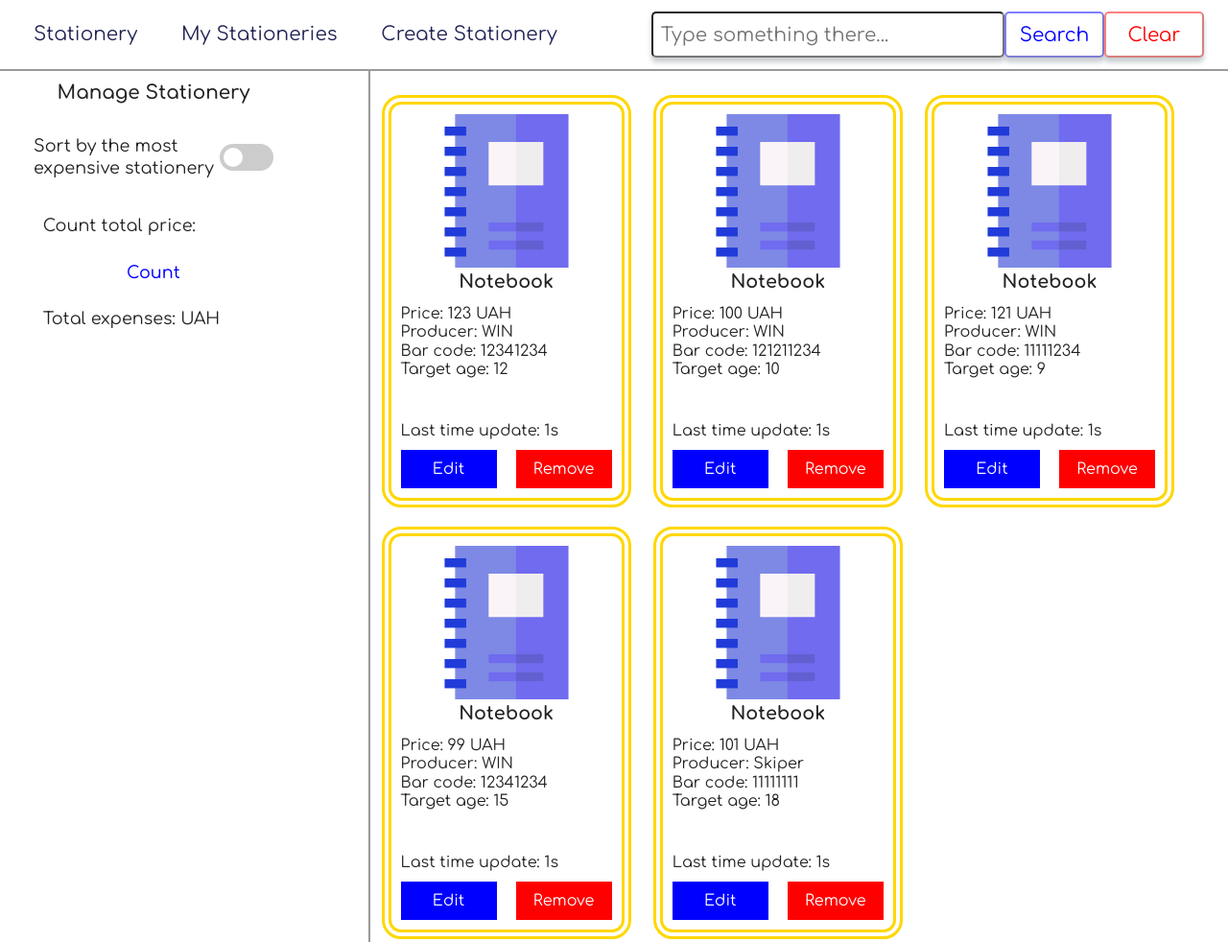
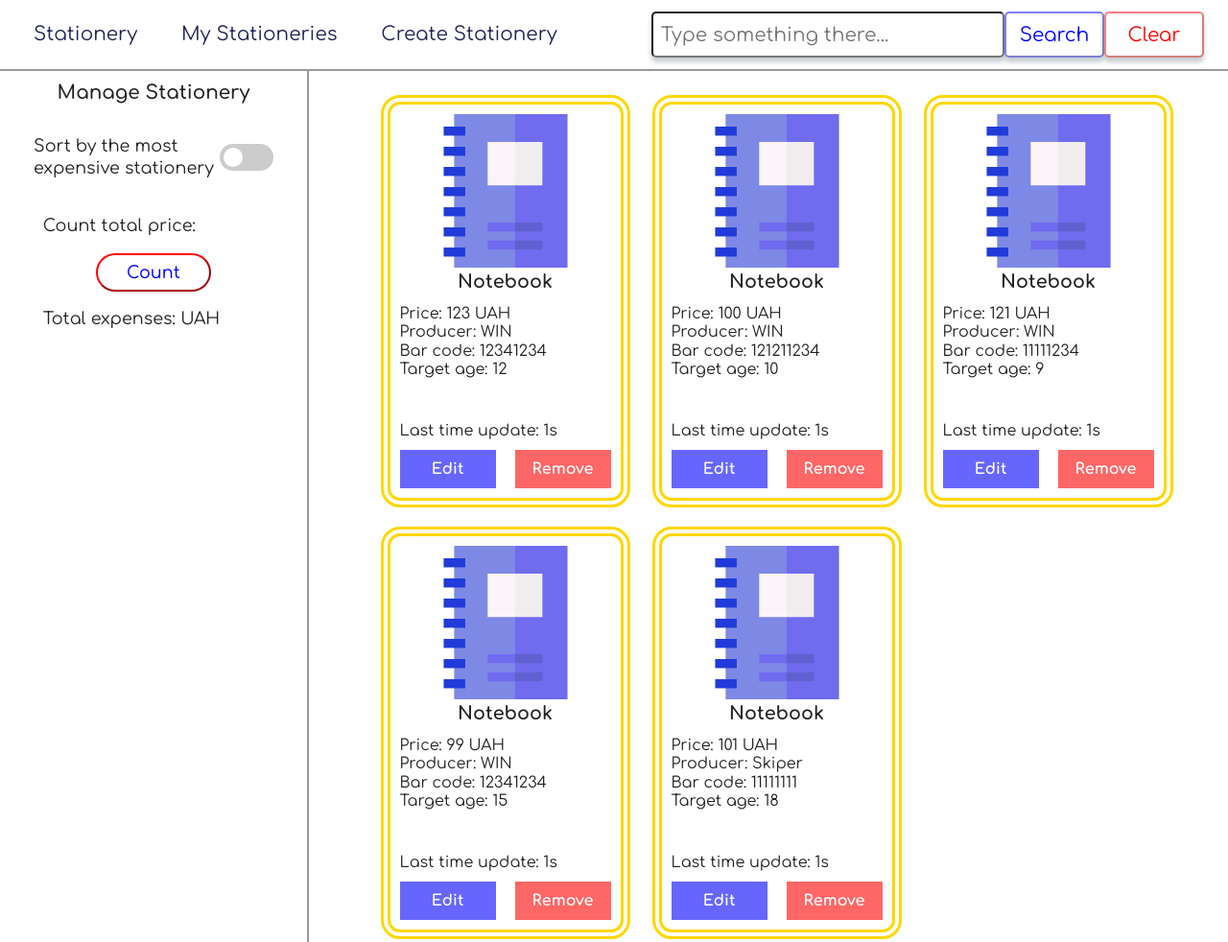
Before and after one commit to BigWave8/lab3-5, a plain HTML site: page index.html in a window 1280 px wide. Shown: the top 982 px of the page at 96% size. Drawn offline with Linux system fonts and the light colour scheme.

Commit message:
some fix

```diff
--- a/css/manager-left.css
+++ b/css/manager-left.css
@@ -2,6 +2,10 @@
     display: flex;
     flex-direction: column;
     align-items: center;
+    border-bottom: 2px solid;
+    border-right: 2px solid;
+    border-color: rgba(0, 0, 0, 0.4);
+    height: 95vw;
     width: 25vw;
     position: fixed;
     background: #FFF;
@@ -98,9 +102,8 @@ input:checked + .slider:before {
     width: 120px;
     font-weight: 500;
     color: blue;
-    background: white;
+    background: #FFF;
     border-color: red;
-    border-radius: 100px;
+    border-radius: 20px;
     margin: 20px auto;
-    border: transparent;
 }
--- a/css/manager-right.css
+++ b/css/manager-right.css
@@ -4,16 +4,14 @@
     flex-wrap: wrap;
     align-items: center;
     width: 75vw;
-    border-left: 2px solid;
-    border-color: rgba(0, 0, 0, 0.4);
     font-size: 1rem;
     line-height: 120%;
-    margin-left: 384px;
+    margin-left: 385px;
     padding-top: 74px;
 }
 
 .object{
-    margin: 10px 11.6px;
+    margin: 10px 11.5px;
     height: 400px;
     width: 240px;
     display: flex;
@@ -53,8 +51,9 @@
 .button-edit{
     height: 40px;
     width: 100px;
+    font-weight: 700;
     color: white;
-    background: rgb(0, 0, 255);
+    background: rgba(0, 0, 255, 0.6);
     margin: 10px auto;
     border: transparent;
 }
@@ -62,8 +61,9 @@
 .button-remove{
     height: 40px;
     width: 100px;
+    font-weight: 700;
     color: white;
-    background: rgb(255, 0, 0);
+    background: rgba(255, 0, 0, 0.6);
     margin: 10px auto;
     border: transparent;
 }
```
